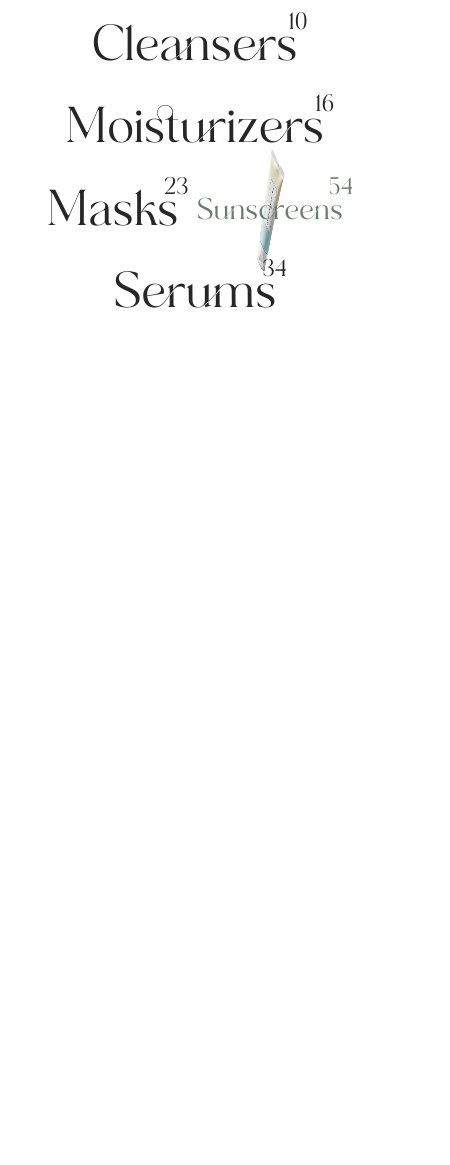
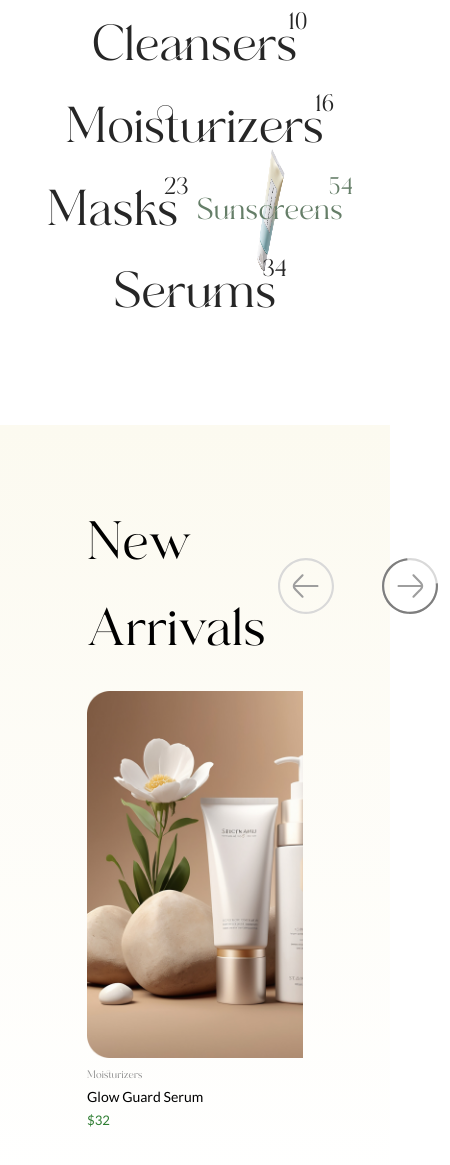
Before and after one commit to SayhanA/pointerflow, a plain HTML site: page index.html in a window 390 px wide. Shown: the part 996-2161 px from the top of the page, 450 px wide, since content can reach past the window. Before the commit the page ends 1421 px from the top, so only its background shows below. Drawn offline with Linux system fonts and the light colour scheme.

Commit message:
carsoual section complete with responsiveness

```diff
--- a/index.html
+++ b/index.html
@@ -6,7 +6,8 @@
     <title>Glowwave</title>
     <link rel="stylesheet" href="styles/main.css" />
     <link rel="stylesheet" href="./styles/hero.css" />
-    <link rel="stylesheet" href="./styles/product-categoty.css">
+    <link rel="stylesheet" href="./styles/product-categoty.css" />
+    <link rel="stylesheet" href="./styles/carousal.css" />
 
     <link rel="preconnect" href="https://fonts.googleapis.com" />
     <link rel="preconnect" href="https://fonts.gstatic.com" crossorigin />
@@ -133,7 +134,6 @@
     <section class="container product-category">
       <h2 class="text-2xl text-center">Product Category</h2>
       <div class="categories">
-
         <div class="category">
           <span class="category-name">Cleansers</span>
           <span class="category-count">10</span>
@@ -163,12 +163,32 @@
           <div class="category-name">Serums</div>
           <div class="category-count">34</div>
         </div>
+      </div>
+    </section>
 
+    <!-- New Product Arrival -->
+    <section class="new-arrivals-section">
+      <div class="container">
+        <h2 class="section-title">
+          New Arrivals
+          <div class="carousal-buttons">
+            <button class="carousel-btn prev-btn" aria-label="Previous">
+              <img src="./assets/svgs/carousalLeftIcon.svg" alt="carousal left button" />
+            </button>
+            <button class="carousel-btn next-btn" aria-label="Next">
+              <img src="./assets/svgs/carousalRightIcon.svg" alt="carousal right button" />
+            </button>
+          </div>
+        </h2>
+        <div class="carousel-container">
+          <div class="carousel" id="carousel"></div>
+        </div>
       </div>
     </section>
 
     <!-- <footer class="footer">
       <p>Explore</p>
     </footer> -->
+    <script src="./scripts/carousal.js"></script>
   </body>
 </html>
--- /dev/null
+++ b/scripts/carousal.js
@@ -0,0 +1,75 @@
+const carouselData = [
+  {
+    category: "Moisturizers",
+    title: "Glow Guard Serum",
+    price: "$32",
+    image: "../assets/images/carousal/1.png",
+  },
+  {
+    category: "Cleansers",
+    title: "Glow Guard Serum",
+    price: "$32",
+    image: "../assets/images/carousal/2.png",
+  },
+  {
+    category: "Masks",
+    title: "Glow Guard Serum",
+    price: "$32",
+    image: "../assets/images/carousal/3.png",
+  },
+  {
+    category: "Serums",
+    title: "Glow Guard Serum",
+    price: "$32",
+    image: "../assets/images/carousal/4.png",
+  },
+  {
+    category: "Masks",
+    title: "Glow Guard Serum",
+    price: "$32",
+    image: "../assets/images/carousal/1.png",
+  },
+  {
+    category: "Serums",
+    title: "Glow Guard Serum",
+    price: "$32",
+    image: "../assets/images/carousal/3.png",
+  },
+];
+
+const carouselContainer = document.getElementById("carousel");
+
+const renderCarouselItems = (data) => {
+  data.forEach((item) => {
+    const carouselItem = document.createElement("div");
+    carouselItem.className = "carousel-item";
+
+    carouselItem.innerHTML = `
+      <img src="${item.image}" alt="${item.title}" />
+      <p class="category">${item.category}</p>
+      <h3 class="product-title">${item.title}</h3>
+      <p class="price">${item.price}</p>
+    `;
+
+    carouselContainer.appendChild(carouselItem);
+  });
+};
+
+renderCarouselItems(carouselData);
+
+const prevBtn = document.querySelector(".prev-btn");
+const nextBtn = document.querySelector(".next-btn");
+
+prevBtn.addEventListener("click", () => {
+  carouselContainer.scrollBy({
+    left: -300,
+    behavior: "smooth",
+  });
+});
+
+nextBtn.addEventListener("click", () => {
+  carouselContainer.scrollBy({
+    left: 300,
+    behavior: "smooth",
+  });
+});
--- /dev/null
+++ b/styles/carousal.css
@@ -0,0 +1,89 @@
+.new-arrivals-section {
+  text-align: center;
+  padding: 6.25rem;
+  background: linear-gradient(#FCFAF0, white);
+}
+
+.section-title {
+  font-size: 2.5rem;
+  margin-bottom: 1.5rem;
+  display: flex;
+  justify-content: space-between;
+  font-family: Mollie glaston;
+  font-size: 4.5rem;
+  font-weight: 400;
+  line-height: 86.4px;
+  text-align: left;
+  text-underline-position: from-font;
+  text-decoration-skip-ink: none;
+}
+
+.carousal-buttons {
+  display: flex;
+  gap: 24px;
+}
+
+.carousel-container {
+  display: flex;
+  align-items: center;
+  position: relative;
+}
+
+.carousel {
+  display: flex;
+  gap: 1.5rem;
+  overflow-x: hidden;
+  scroll-behavior: smooth;
+  flex: 1;
+}
+
+.carousel-item {
+  flex: 0 0 300px;
+  border-radius: 10px;
+  text-align: left;
+}
+
+.carousel-item img {
+  width: 100%;
+  border-radius: 8px;
+  margin-bottom: 1rem;
+}
+
+.carousel-item > .category {
+  font-size: 0.9rem;
+  line-height: 0.375rem;
+  color: #888;
+  margin-bottom: 0.5rem;
+}
+
+.product-title {
+  font-weight: 400;
+  line-height: 28.8px;
+  text-align: left;
+  text-underline-position: from-font;
+  text-decoration-skip-ink: none;
+}
+
+.price {
+  font-size: 1.1rem;
+  color: #2e7d32;
+}
+
+.carousel-btn {
+  background: none;
+  border: none;
+  border-radius: 50%;
+  cursor: pointer;
+  font-size: 1.5rem;
+  display: flex;
+  align-items: center;
+  justify-content: center;
+  margin: 0 1rem;
+  /* color: #666; */
+  transition: background 0.3s, color 0.3s;
+}
+
+.carousel-btn:hover {
+  /* background: #333; */
+  color: white;
+}
```
Also changed, not shown: assets/images/carousal/1.png (added), assets/images/carousal/2.png (added), assets/images/carousal/3.png (added), assets/images/carousal/4.png (added), assets/svgs/carousalLeftIcon.svg (added), assets/svgs/carousalRightIcon.svg (added).
